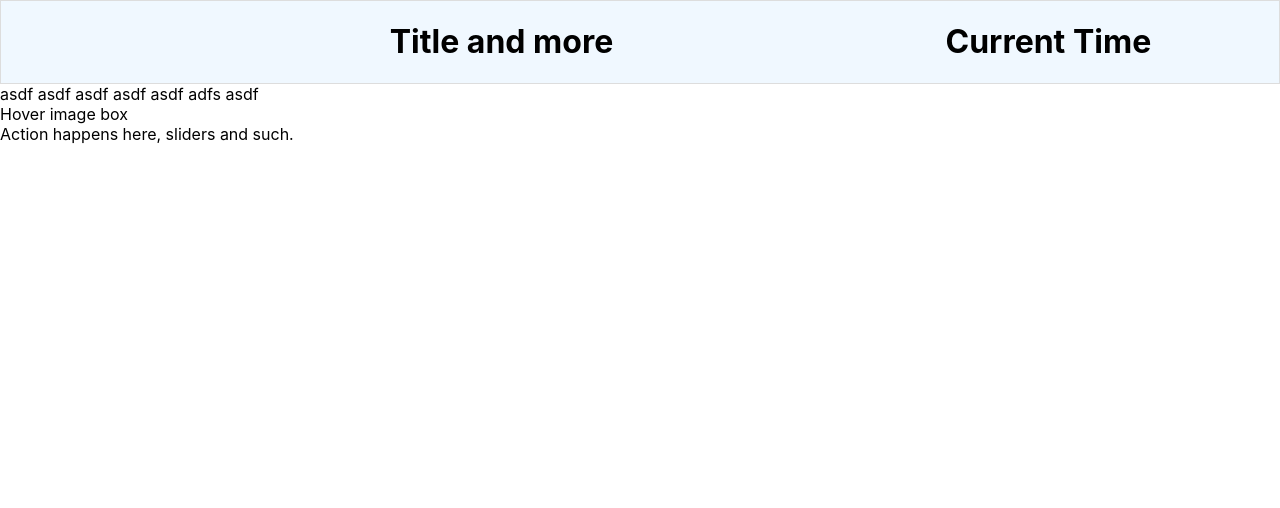
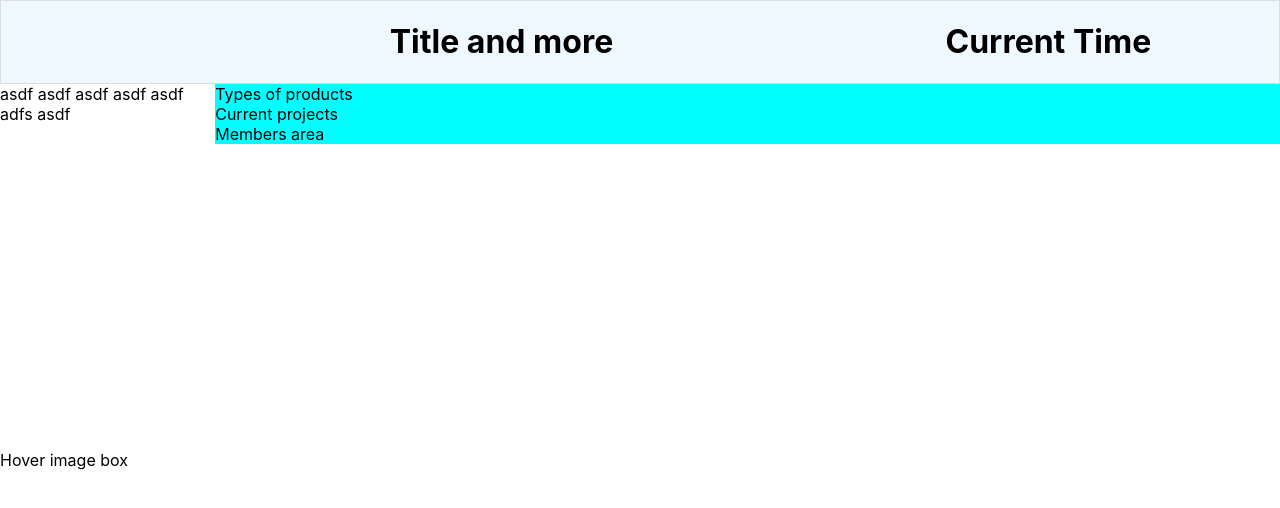
Before and after one commit to IsaacReeder/Furnitecture-Ecommerce, a React (Create React App) app in the folder new-client/: page / in a window 1280 px wide. Shown: the top 508 px of the page. Built offline with nearby package versions, Linux system fonts and the light colour scheme.

Commit message:
landing page

```diff
--- /dev/null
+++ b/new-client/src/components/Blurb.css
@@ -0,0 +1,6 @@
+/* .blurb-wrangler {
+    height: 40%;
+    border-color: black;
+    width: 25%;
+    flex: 1;
+} */
--- a/new-client/src/components/Blurb.js
+++ b/new-client/src/components/Blurb.js
@@ -1,4 +1,5 @@
 import React from "react";
+import "./Blurb.css";
 
 const Blurb = () => {
   return <div>asdf asdf asdf asdf asdf adfs asdf</div>;
--- /dev/null
+++ b/new-client/src/components/ImagePresenter.css
@@ -0,0 +1,8 @@
+.image-container {
+    /* align-self: flex-end; */
+    /* flex-direction: column; */
+    /* flex: 1;
+    width: 35%;
+    height: 40%;
+    background-color: aquamarine; */
+}
--- a/new-client/src/components/ImagePresenter.js
+++ b/new-client/src/components/ImagePresenter.js
@@ -1,4 +1,5 @@
 import React from "react";
+import "./ImagePresenter.css";
 
 const ImagePresenter = () => {
   return <div>Hover image box</div>;
--- /dev/null
+++ b/new-client/src/components/LandingContainer.css
@@ -0,0 +1,34 @@
+.Landing-Container {
+    display: flex;
+    justify-content: left;
+    min-height: 91.5vh;
+    align-self: stretch;
+    margin: 0
+}
+
+.left-side-container {
+    flex-direction: column;
+    justify-content: flex-start
+}
+
+.blurb {
+    height: 50%;
+}
+
+html, body {
+    min-height: 100%;
+}
+
+body {
+    height: 100vh;
+}
+
+.right-side-container {
+    display: flex;
+    flex: 3;
+    height: 100%;
+    flex-basis: 100%;
+    background-color: aqua;
+    border-color: black;
+    align-self: stretch;
+}
--- a/new-client/src/components/LandingContainer.js
+++ b/new-client/src/components/LandingContainer.js
@@ -1,14 +1,23 @@
 import React from "react";
+import "./LandingContainer.css";
+
 import Blurb from "./Blurb";
 import ImagePresenter from "./ImagePresenter";
 import SecondaryContainer from "./SecondaryContainer";
 
 const LandingContainer = () => {
   return (
-    <div>
-      <Blurb />
-      <ImagePresenter />
-      <SecondaryContainer />
+    <div className="Landing-Container">
+      <div className="left-side-container">
+        <div className="blurb">
+          <Blurb />
+        </div>
+
+        <ImagePresenter />
+      </div>
+      <div className="right-side-container">
+        <SecondaryContainer />
+      </div>
     </div>
   );
 };
--- /dev/null
+++ b/new-client/src/components/SecondaryContainer.css
@@ -0,0 +1,4 @@
+.sec-container {
+    flex: 1;
+    height: 900px;
+}
--- a/new-client/src/components/SecondaryContainer.js
+++ b/new-client/src/components/SecondaryContainer.js
@@ -1,7 +1,13 @@
 import React from "react";
 
 const SecondaryContainer = () => {
-  return <div>Action happens here, sliders and such.</div>;
+  return (
+    <div classname="titles">
+      <div className="title-box">Types of products</div>
+      <div className="title-box">Current projects</div>
+      <div className="title-box">Members area</div>
+    </div>
+  );
 };
 
 export default SecondaryContainer;
```
